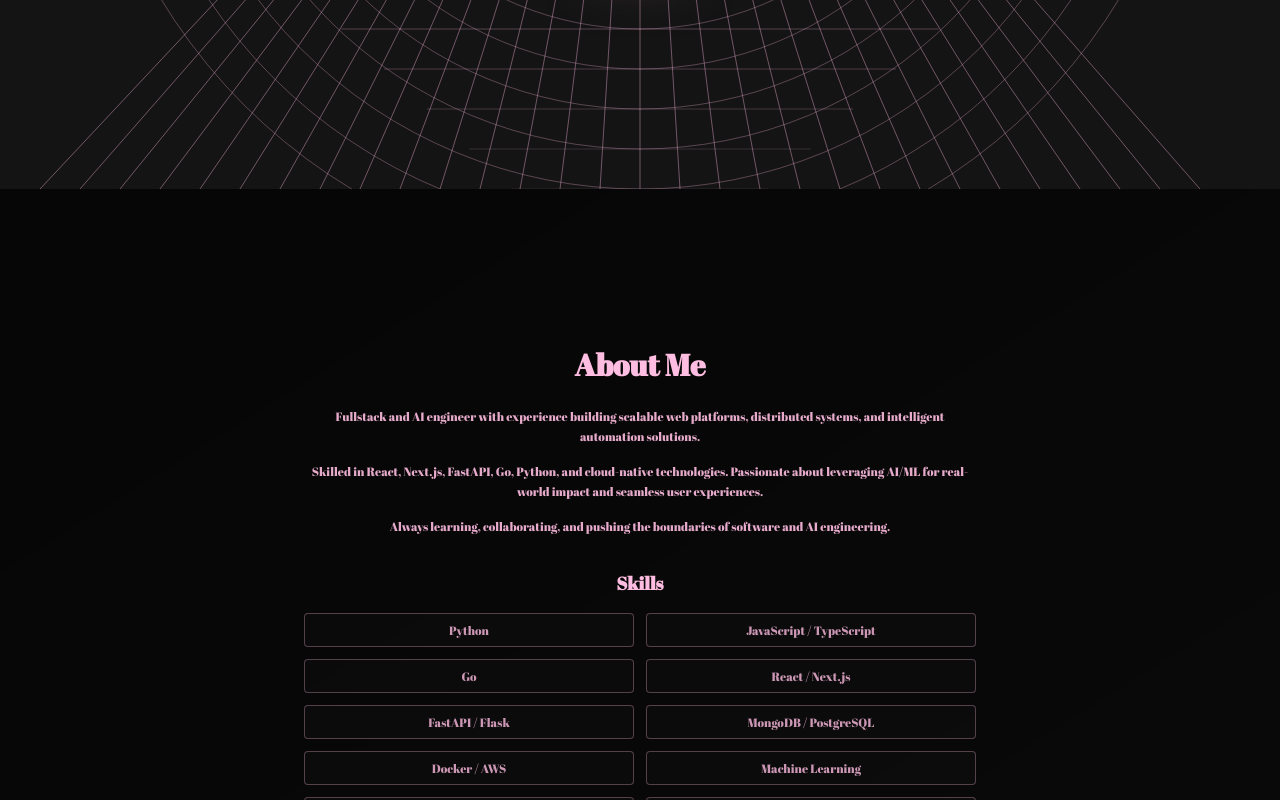
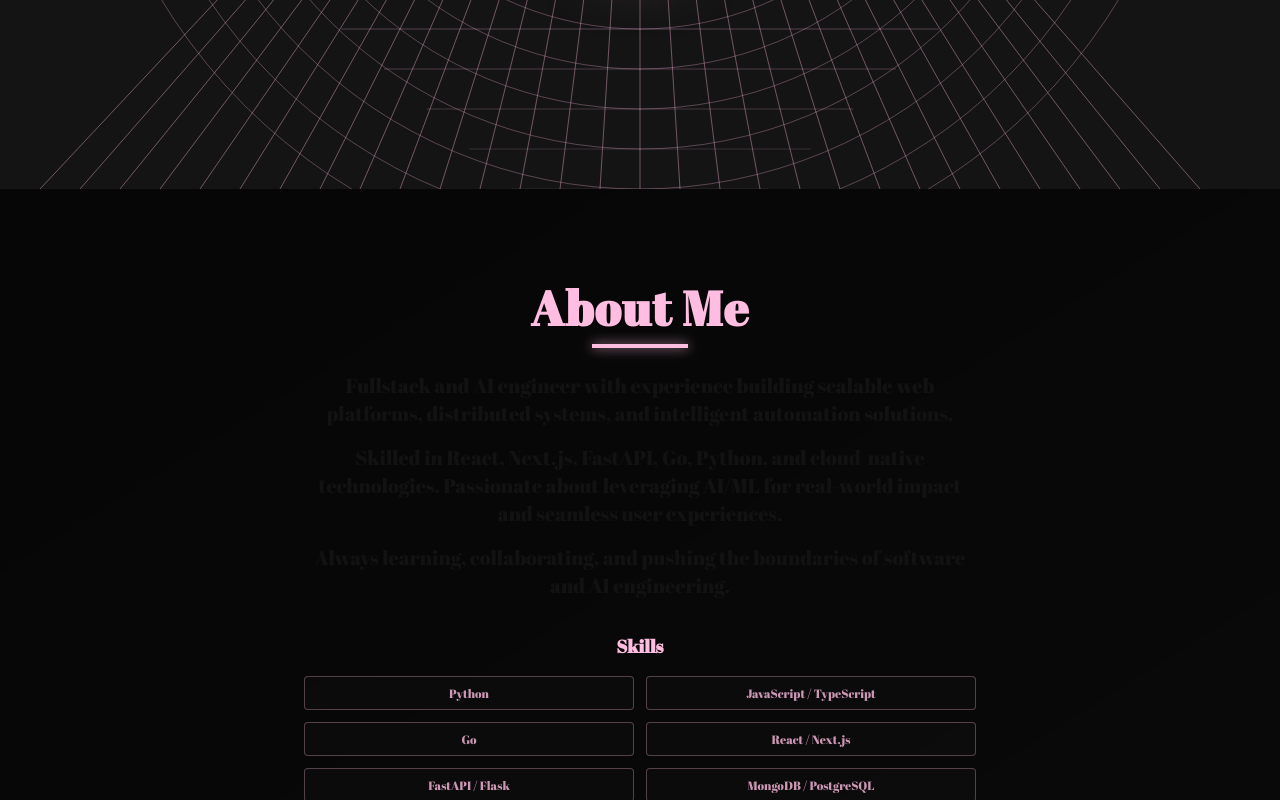
Before and after one commit to a-bhavana04/bhavana-portfolio-website, a React (Vite) app: page / in a window 1280 px wide. Shown: the part 611-1411 px from the top of the page. Built offline with nearby package versions, Linux system fonts and the light colour scheme.

Commit message:
Update index.css

```diff
--- a/src/index.css
+++ b/src/index.css
@@ -71,4 +71,18 @@
   p {
     @apply text-base md:text-lg;
   }
+
+  #about h2 {
+    @apply relative text-3xl md:text-5xl font-bold tracking-wide text-primary;
+  }
+
+  #about h2::after {
+    content: "";
+    @apply block w-24 h-1 mx-auto mt-3 bg-primary;
+    box-shadow: 0 0 12px hsl(var(--primary) / 0.8);
+  }
+
+  #about p {
+    @apply text-lg md:text-xl leading-relaxed text-primary-foreground/90;
+  }
 }
```
